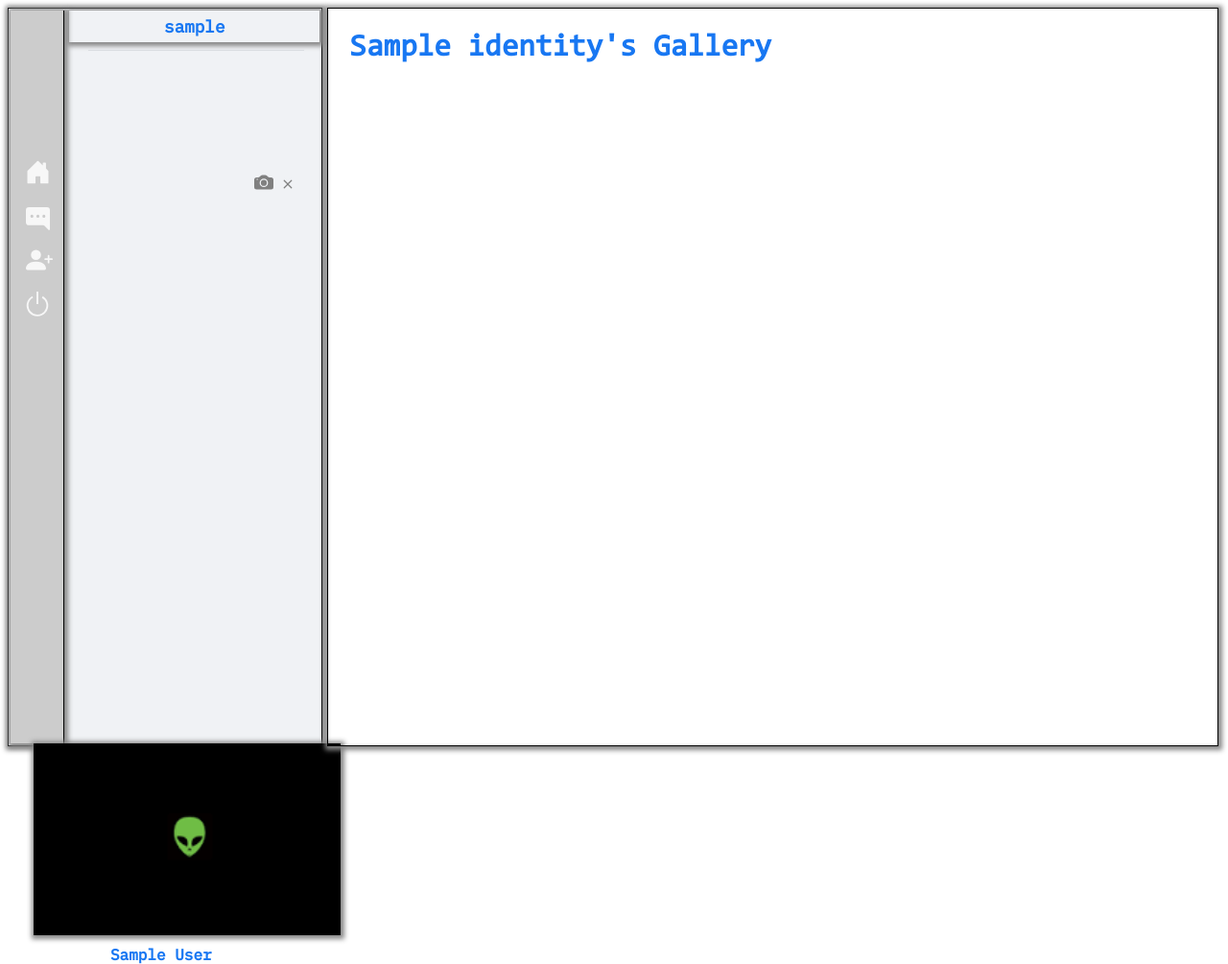
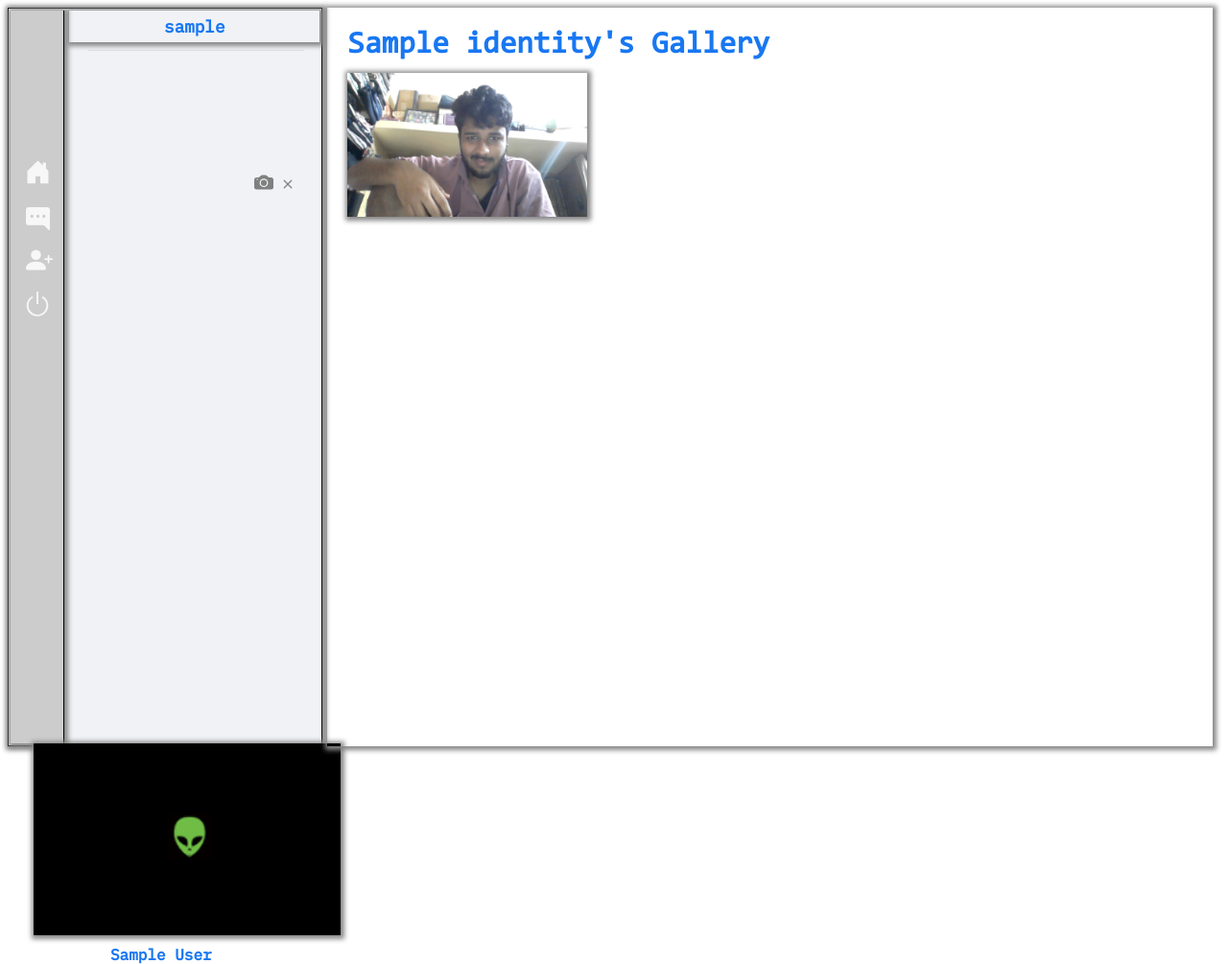
Before and after one commit to teja-MXX/Sent, a Flask app: template Application/templates/home.html in a window 1280 px wide. Shown: the whole page at 96% size. Run offline with Flask 2, Linux system fonts and the light colour scheme; tables that the repository leaves empty hold one stand-in row (values such as "Sample post"); the template is opened without the code that fills it: values that come from a table or form of the project are taken from there, most other values are stand-ins (such as "Sample title", 1, 10 or a date in 2020); some libraries are stand-ins or nearby versions.

Commit message:
CHAT - User Chat Window on clicking Search Results

```diff
--- a/Application/static/css/friends.css
+++ b/Application/static/css/friends.css
@@ -42,7 +42,7 @@ h1 {
 	margin-left: 0.4vh;
 	/*background-color: black;*/
 	float: left;
-	padding-top: 4px;
+	margin-top: 4px;
 }
 
 .nameRequest {
--- a/Application/static/css/home.css
+++ b/Application/static/css/home.css
@@ -101,11 +101,11 @@ svg:hover {
 
 #chatWindow {
 	width: 73%;
-	height: 95.5vh;
-	padding: 2px;
+	height: 96.3vh;
+	/*padding: 2px;*/
 	display: inline-block;
 	word-wrap: break-word;
-	border: 1px solid;
+	/*border: 1px solid;*/
 	box-shadow: 1px 1px 5px 3px #888888;
 }
 
@@ -143,26 +143,28 @@ svg:hover {
 /*PROFILE AREA*/
 
 .leftPadding {
-	margin-left: 20px;
+	margin-left: 21px;
+
 }
 
 
 #uploadPhoto {
 	width: 250px;
+	margin-left: 21px;
 	height: 150px;
+	margin-top: 13px;
 	border: 1px solid;
 	box-shadow: 1px 1px 5px 3px #888888;
 	margin-bottom: 6px;
+	/*display: inline-block;*/
+
 }
 
 .uploadButton {
 	width: 250.5px;
-	margin-left: 0px;
+	height: 150.5px;
+	font-size: 13px;
 	margin-top: 0px;
-	height: 150.5px;
-	/*border: transparent;
-	/*border: none;*/
-	font-size: 13px;
 }
 
 #add {
@@ -192,3 +194,9 @@ svg:hover {
 #dpRemove:hover{
 	color: red;
 }
+
+.userPhotos {
+	display: inline-block;
+	height: 150px;
+	width: 250px;
+}
--- a/Application/static/js/userSearch.js
+++ b/Application/static/js/userSearch.js
@@ -17,27 +17,25 @@ function ale(e){
   			.then(res => res.json())
   			.then(data => obj = data)
   			.then(function(){
-
-
-
   				for(let i=0; i<Object.keys(obj).length; i++){
-
-  					console.log(Object.values(obj)[i]['FirstName'])
   					searchResultsDiv = document.createElement('div')
   					searchResultsDiv.classList.toggle('searchResults')
 
   					pElement = document.createElement('p')
-  					console.log(Object.keys(obj)[i]['FirstName'])
   					pElement.innerText = Object.values(obj)[i]['FirstName'] + " " + Object.values(obj)[i]['LastName']
   					if(i === 0){
   						pElement.classList.toggle('firstResult')
   					}
   					searchResultsDiv.appendChild(pElement)
   					chatListDiv.append(searchResultsDiv)
+
+  					// Chat Select on clicking on Search Result
+  					searchResultss = document.querySelector(".searchResults")
+					UserFullName = document.getElementById('UserFullName')
+					searchResultss.addEventListener('click', function(){
+						UserFullName.innerText = searchResultss.firstChild.innerText
+					})
   				}
-
-
-
   			})
 	}
 }
--- a/Application/templates/home.html
+++ b/Application/templates/home.html
@@ -58,6 +58,7 @@
 		</div>
 		{% endif %}
 
+		<img class="leftPadding userPhotos" src="{{url_for('static',filename='profiles/penny/penny.jpg')}}">
 
 
 
```
Also changed, not shown: Application/static/css/chat.css (+43 -0 lines), Application/templates/chat.html (+11 -0 lines), Application/chat.sqlite3, Application/static/profiles/penny/penny.jpg (added), 2 other files.
